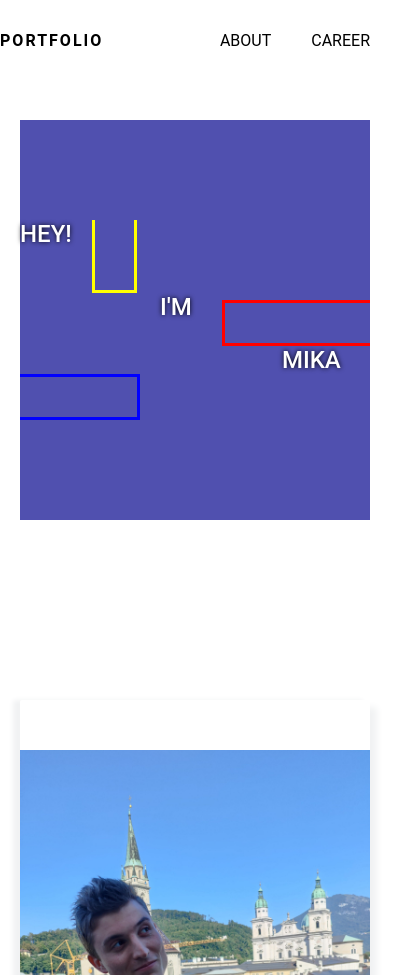
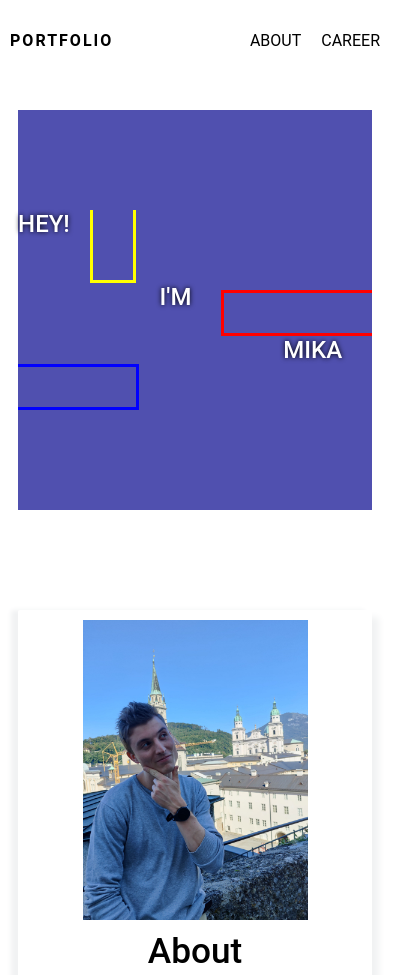
Before and after one commit to lerchstm/Portfolio, a Gatsby site: page / in a window 390 px wide. Shown: the top 975 px of the page, 420 px wide, since content can reach past the window. Built offline with nearby package versions, Linux system fonts and the light colour scheme; Gatsby itself is replaced by a stand-in of ours.

Commit message:
fixed nav, fixed about me image resolution

```diff
--- a/src/components/header.js
+++ b/src/components/header.js
@@ -4,7 +4,7 @@ import {AnchorLink} from "gatsby-plugin-anchor-links"
 
 const Header = () => (
     <header>
-        <div className="innerHeader">
+        <div className="header">
             <div className="logo">
                 <Link to="/">Portfolio</Link>
             </div>
--- a/src/pages/index.js
+++ b/src/pages/index.js
@@ -16,7 +16,6 @@ const IndexPage = () => {
   return (
     <main>
       <title>Mika's Portfolio </title>
-      <div>
       <Header/>
         <div className="container">
         <Intro/>
@@ -24,7 +23,6 @@ const IndexPage = () => {
         <Career/>
         </div>
         <Footer/>
-      </div>
     </main>
   )
 }
--- a/src/styles/styles.scss
+++ b/src/styles/styles.scss
@@ -18,7 +18,6 @@ $vh-med: 40vh;
 $vh-large: 60vh;
 $vh-xl: 80vh;
 
- *{ margin:0; padding:0; }
 
 html,
 body {
@@ -31,26 +30,31 @@ body {
     flex-direction: column;
     margin: 50px;
     @media (max-width: 600px){
-        margin: 20px;
+        margin: 10px;
     }
+    position: relative;
 }
 
 
 
 //Header
-header{
+.header{
+    display: flex;
+    flex-direction: row;
     height: 80px;
-    width: 100%;
+    left:10px;
+    right:10px;
     position: fixed;
     top: 0px;
     z-index: 10;
-    .innerHeader{
+    align-items: center;
+    background-color: white;
+    /*.innerHeader{
         display: flex;
         align-items: center;
-        justify-content: space-between;
         height: 80px;
         background-color: white;
-    }
+    }*/
     .logo{
         a{
             text-decoration: none;
@@ -61,13 +65,17 @@ header{
         }
     }
     .navigation{
+        margin-left: auto;
+        margin-right: 0px;
         nav {
             a{
                 text-decoration: none;
                 color: black;
-                margin: 20px;
+                margin-right: 20px;
                 text-transform: uppercase;
-
+            }
+            a:last-child{
+                margin-right: 0px;
             }
         }
     }
@@ -84,7 +92,7 @@ header{
     height: $vh-small;
     min-height: 400px;
     width: 100%;
-    //min-width: 321px;
+    min-width: 350px;
     justify-content: center;
     @media (min-width: 450px){
         height: $vh-small;
@@ -257,14 +265,17 @@ header{
     align-items: center;
     justify-content: center;
     margin-top: 100px;
-    //min-width: 300px;
+    //min-width: 350px;
+    @media (max-width: 600px){
+        padding: 0px;
+    }
 
     .innerContainer{
         //justify-content: center;
         //background-color: #f1f2f3;
         box-shadow:7px 7px 7px $lightgrey, -7px 0 5px $lightgrey;
         width: 1000px;
-        min-width: 350px;
+        min-width: 300px;
         border-radius: 2px;
         display: flex;
         flex-direction: row;
@@ -278,11 +289,10 @@ header{
 
             .profilePicture {
                 padding: 50px;
-                @media (max-width: 450px){
-                width: 100%;
-                height: 100%;
-
-                object-fit:scale-down;
+                @media (max-width: 400px){
+                    padding: 10px;
+                    height: 300px;
+                    width: 225px;
                 }
             }
         }
@@ -327,6 +337,9 @@ header{
     display: flex;
     align-items: center;
     justify-content: center;
+    @media (max-width: 600px){
+        padding: 0px;
+    }
     //margin-top: 50px;
 
 
@@ -336,7 +349,7 @@ header{
         border-radius: 2px;
         display: flex;
         flex-direction: column;
-        min-width: 350px;
+        min-width: 300px;
 
         .chapter{
             display: flex;
```
